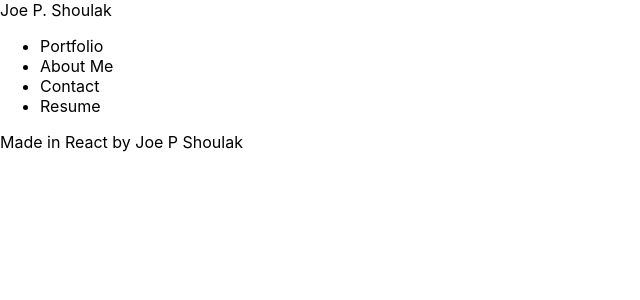
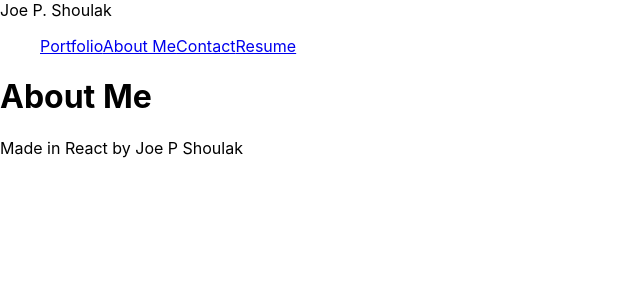
Before and after one commit to JoePShoulak/react-portfolio, a React (Create React App) app: page /about in a window 1280 px wide. Shown: the top 300 px of the page, without its empty margins (0-640 px from the left). Built offline with nearby package versions, Linux system fonts and the light colour scheme.

Commit message:
pages sketched out

```diff
--- a/package.json
+++ b/package.json
@@ -8,6 +8,7 @@
     "@testing-library/user-event": "^13.5.0",
     "react": "^18.2.0",
     "react-dom": "^18.2.0",
+    "react-router-dom": "^6.4.3",
     "react-scripts": "5.0.1",
     "web-vitals": "^2.1.4"
   },
--- a/src/App.js
+++ b/src/App.js
@@ -1,12 +1,15 @@
+import { BrowserRouter } from "react-router-dom";
+import Content from "./components/Content";
 import Footer from "./components/Footer";
 import Header from "./components/Header";
 
 function App() {
   return (
-    <>
+    <BrowserRouter>
       <Header />
+      <Content />
       <Footer />
-    </>
+    </BrowserRouter>
   );
 }
 
--- /dev/null
+++ b/src/components/Content.js
@@ -0,0 +1,20 @@
+import { Route, Routes } from "react-router-dom";
+import Portfolio from "../pages/Portfolio";
+import AboutMe from "../pages/AboutMe";
+import Contact from "../pages/Contact";
+import Resume from "../pages/Resume";
+
+function Content() {
+  return (
+    <Routes>
+      <Route path="/" element={<Portfolio />} />
+      <Route path="/about" element={<AboutMe />} />
+      <Route path="/contact" element={<Contact />} />
+      <Route path="/resume" element={<Resume />} />
+
+      <Route path="*" element={<Portfolio />} />
+    </Routes>
+  );
+}
+
+export default Content;
--- a/src/components/Navigation.js
+++ b/src/components/Navigation.js
@@ -1,10 +1,12 @@
+import { Link } from "react-router-dom";
+
 function Navigation() {
   return (
     <ul>
-      <li>Portfolio</li>
-      <li>About Me</li>
-      <li>Contact</li>
-      <li>Resume</li>
+      <Link to="/">Portfolio</Link>
+      <Link to="/about">About Me</Link>
+      <Link to="/contact">Contact</Link>
+      <Link to="/resume">Resume</Link>
     </ul>
   );
 }
--- /dev/null
+++ b/src/pages/AboutMe.js
@@ -0,0 +1,9 @@
+function AboutMe() {
+  return (
+    <div>
+      <h1>About Me</h1>
+    </div>
+  );
+}
+
+export default AboutMe;
--- /dev/null
+++ b/src/pages/Contact.js
@@ -0,0 +1,9 @@
+function Contact() {
+  return (
+    <div>
+      <h1>Contact</h1>
+    </div>
+  );
+}
+
+export default Contact;
--- /dev/null
+++ b/src/pages/Portfolio.js
@@ -0,0 +1,9 @@
+function Portfolio() {
+  return (
+    <div>
+      <h1>Portfolio</h1>
+    </div>
+  );
+}
+
+export default Portfolio;
--- /dev/null
+++ b/src/pages/Resume.js
@@ -0,0 +1,9 @@
+function Resume() {
+  return (
+    <div>
+      <h1>Resume</h1>
+    </div>
+  );
+}
+
+export default Resume;
```
Also changed, not shown: 1 other file (tests, documents, lock files or other folders).
